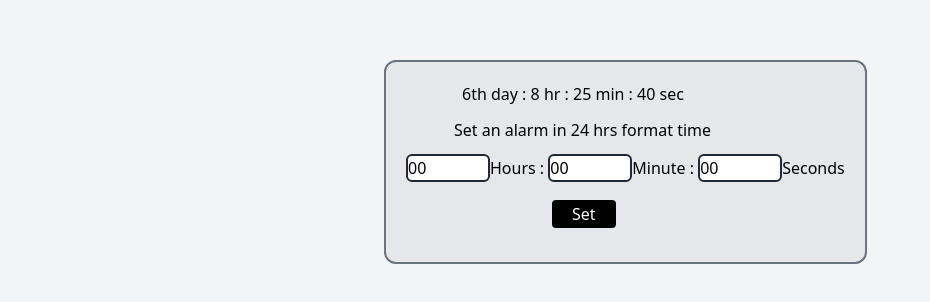
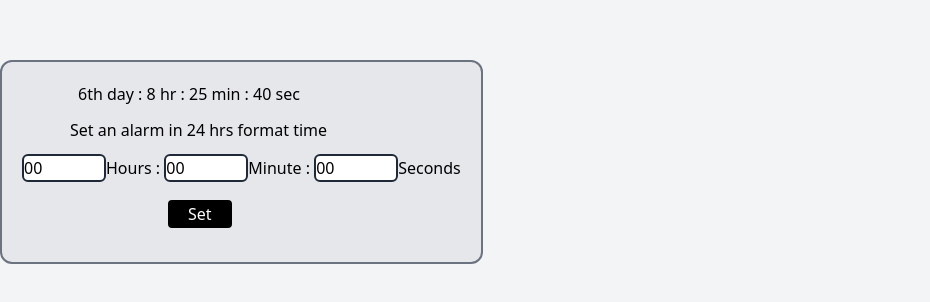
Before and after one commit to tejaspatil60404/Alarm, a plain HTML site: page index.html in a window 1280 px wide. Shown: the part 132-434 px from the top of the page, without its empty margins (0-930 px from the left). Drawn offline with Linux system fonts and the light colour scheme.

Commit message:
Update index.html

```diff
--- a/index.html
+++ b/index.html
@@ -11,7 +11,7 @@
 </head>
 
 <body class="bg-gray-100">
-  <div class="container bg-gray-200 border-2 border-gray-500 rounded-xl w-fit mx-96 my-48 px-5 py-2">
+  <div class="container bg-gray-200 border-2 border-gray-500 rounded-xl w-fit my-48 px-5 py-2">
     <div class="clock my-3 mx-14">
       <span id="date"></span>th day :
       <span id="hour"></span> hr :
```
